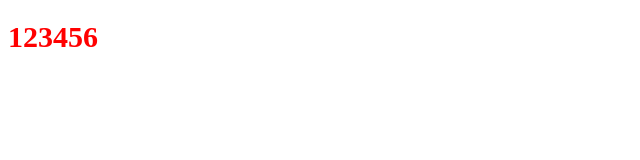
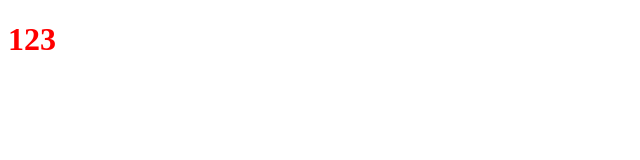
Before and after one commit to 108266zx/yll, a plain HTML site: page index.html in a window 1280 px wide. Shown: the full height of the page, 0-640 px from the left. Drawn offline with Linux system fonts and the light colour scheme.

```diff
--- a/index.html
+++ b/index.html
@@ -9,10 +9,11 @@
   <style>
     h1 {
       color: red;
-      font-size: 30px;
+
     }
   </style>
+
   <body>
-    <h1>123456</h1>
+    <h1>123</h1>
   </body>
 </html>
```
